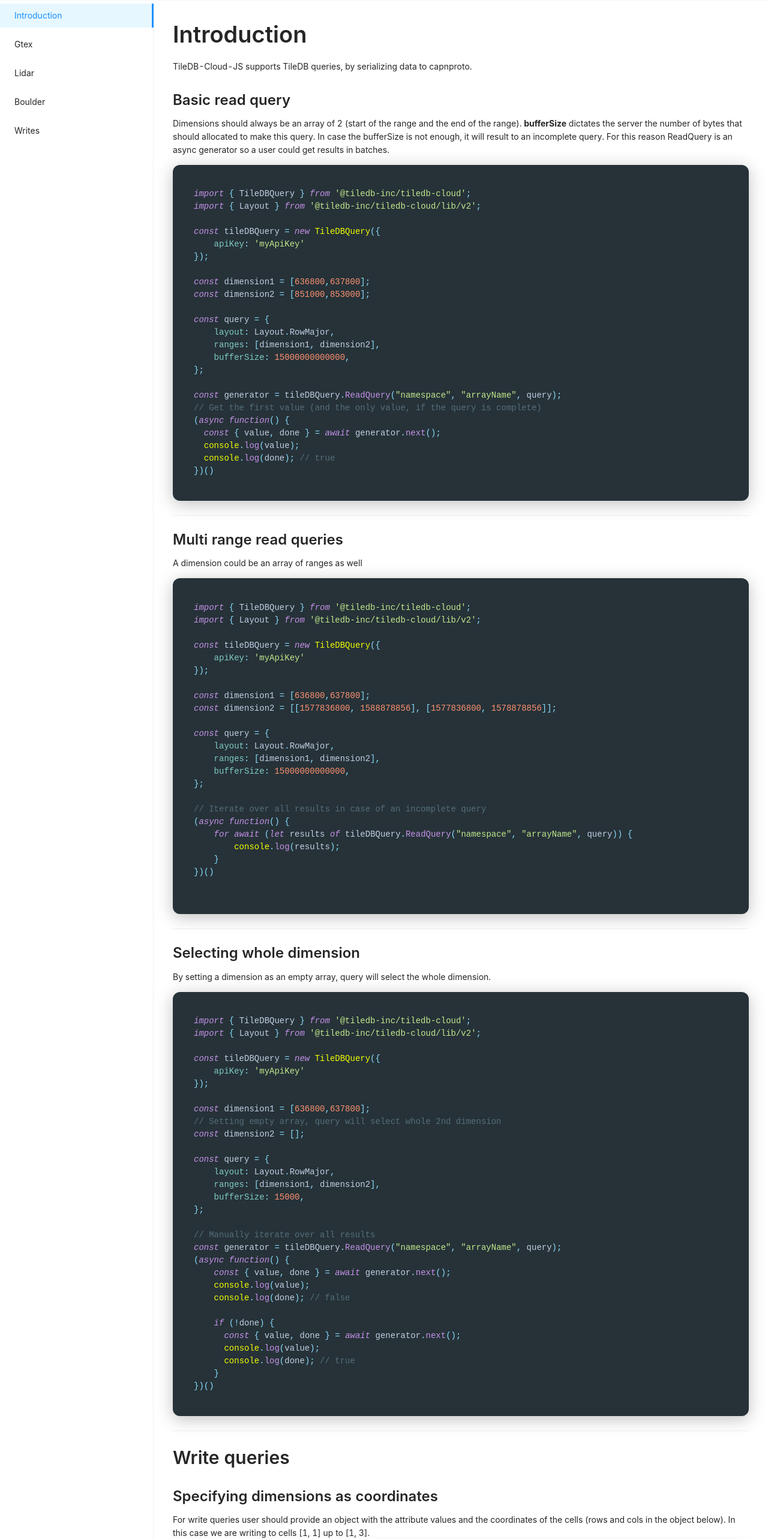
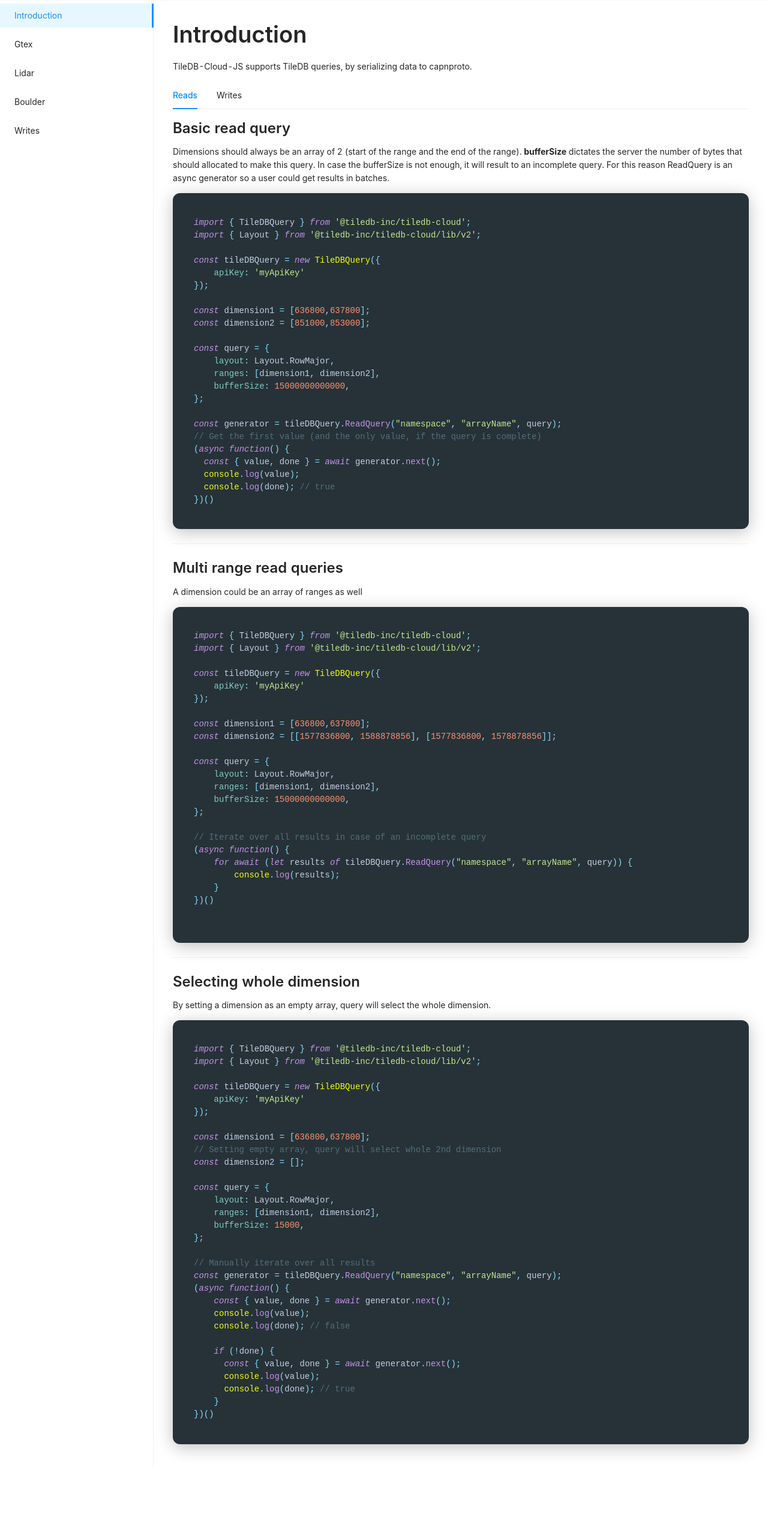
Before and after one commit to TileDB-Inc/TileDB-Cloud-JS-demo, a React (Create React App) app: page / in a window 1280 px wide. Shown: the part 126-2692 px from the top of the page at 60% size. After the commit the page ends 2573 px from the top, so only its background shows below. Built offline with nearby package versions, Linux system fonts and the light colour scheme; no server answers; what @tiledb-inc/tiledb-cloud would draw is missing.

Commit message:
Split introduction to tabs

```diff
--- a/src/Intro/Intro.js
+++ b/src/Intro/Intro.js
@@ -1,4 +1,4 @@
-import { Divider, Typography } from "antd";
+import { Divider, Typography, Tabs } from "antd";
 import React from "react";
 import CodeSnippet from "../components/CodeSnippet/CodeSnippet";
 import {
@@ -11,6 +11,7 @@
 } from "./data";
 
 const { Title, Paragraph } = Typography;
+const { TabPane } = Tabs;
 
 const Intro = () => {
   return (
@@ -20,13 +21,16 @@
         TileDB-Cloud-JS supports TileDB queries, by serializing data to
         capnproto.
       </Paragraph>
+      <Tabs defaultActiveKey="1">
+        <TabPane tab="Reads" key="1">
           <Title level={3}>Basic read query</Title>
           <Paragraph>
-        Dimensions should always be an array of 2 (start of the range and the
-        end of the range). <b>bufferSize</b> dictates the server the number of
-        bytes that should allocated to make this query. In case the bufferSize
-        is not enough, it will result to an incomplete query. For this reason
-        ReadQuery is an async generator so a user could get results in batches.
+            Dimensions should always be an array of 2 (start of the range and
+            the end of the range). <b>bufferSize</b> dictates the server the
+            number of bytes that should allocated to make this query. In case
+            the bufferSize is not enough, it will result to an incomplete query.
+            For this reason ReadQuery is an async generator so a user could get
+            results in batches.
           </Paragraph>
           <CodeSnippet>{basic}</CodeSnippet>
 
@@ -38,12 +42,12 @@
 
           <Title level={3}>Selecting whole dimension</Title>
           <Paragraph>
-        By setting a dimension as an empty array, query will select the whole
-        dimension.
+            By setting a dimension as an empty array, query will select the
+            whole dimension.
           </Paragraph>
           <CodeSnippet>{whole_dim}</CodeSnippet>
-      <Divider />
-      <Title level={2}>Write queries</Title>
+        </TabPane>
+        <TabPane tab="Writes" key="2">
           <Title level={3}>Specifying dimensions as coordinates</Title>
           <Paragraph>
             For write queries user should provide an object with the attribute
@@ -55,8 +59,8 @@
 
           <Title level={3}>Dense writes with subarray</Title>
           <Paragraph>
-        For Dense arrays we can provide a subarray instead of the coordinates
-        and set the order (e.g. layout set to row-major).
+            For Dense arrays we can provide a subarray instead of the
+            coordinates and set the order (e.g. layout set to row-major).
           </Paragraph>
           <CodeSnippet>{write_subarray}</CodeSnippet>
           <Divider />
@@ -69,6 +73,8 @@
             attribute and/or the offsets.
           </Paragraph>
           <CodeSnippet>{write_nullable}</CodeSnippet>
+        </TabPane>
+      </Tabs>
     </div>
   );
 };
```
Lines whose indentation alone changed are shown as unchanged.
